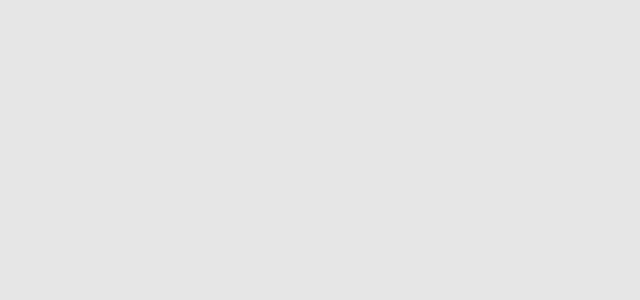
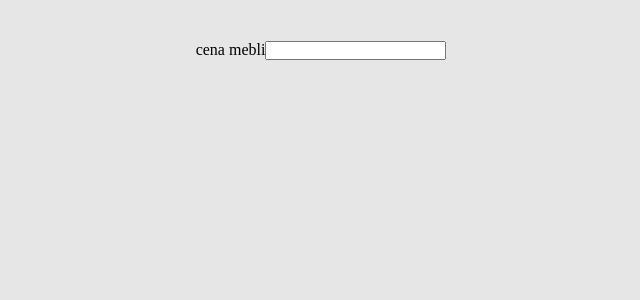
Before and after one commit to FSA42/image-gallery, a React (Create React App) app: page / in a window 1280 px wide. Shown: the top 300 px of the page, without its empty margins (319-959 px from the left). Built offline with nearby package versions, Linux system fonts and the light colour scheme.

Commit message:
Added Calc component

```diff
--- a/src/App.js
+++ b/src/App.js
@@ -1,7 +1,9 @@
+import Calc from "./Calc"
+
 const App = () => {
   return (
     <div className="App">
-
+      <Calc />
     </div>
   )
 }
--- /dev/null
+++ b/src/Calc.js
@@ -0,0 +1,14 @@
+import React from 'react'
+
+const Calc = () =>{
+    return(
+        <form>
+            <label htmlFor="name">
+                cena mebli
+                <input type="number" name="" id="" />
+            </label>
+        </form>
+    )
+}
+
+export default Calc
```
